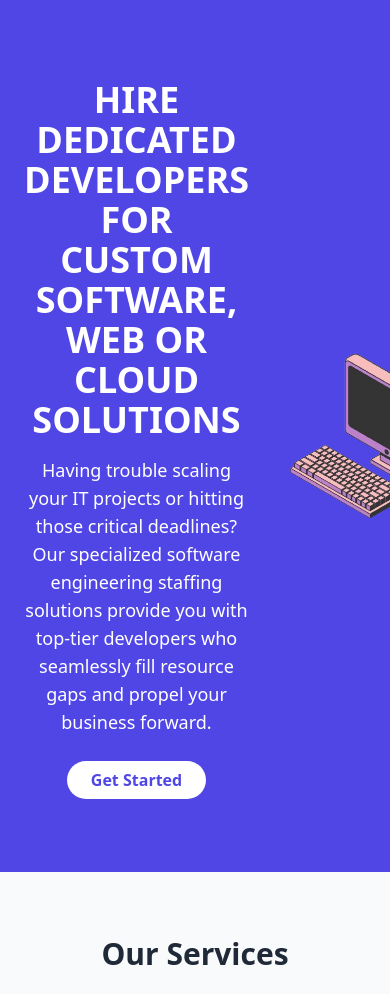
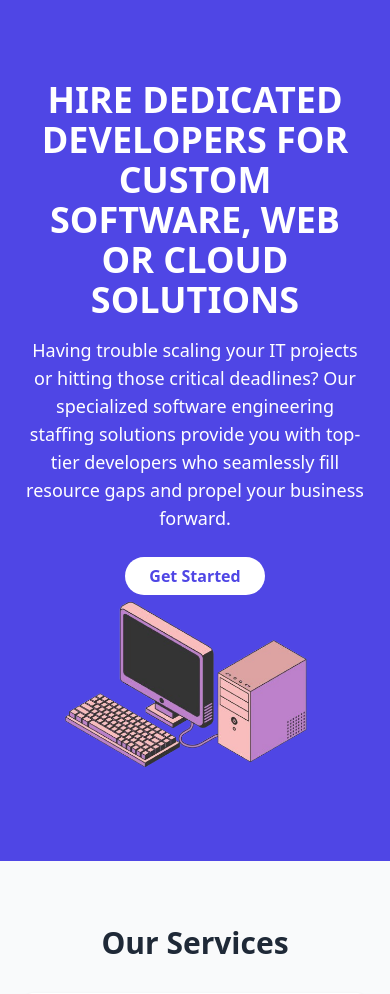
Before and after one commit to ashrafulislambd/Softimine, a Django app: page / in a window 390 px wide; the page is wider, and only the part inside the window is pictured. Shown: the part 64-1058 px from the top of that part. Run offline with Django 5.2, Linux system fonts and the light colour scheme.

Commit message:
Responsiveness fixed

```diff
--- a/core/templates/core/landing_page.html
+++ b/core/templates/core/landing_page.html
@@ -31,7 +31,7 @@
 
   <!-- Hero Section -->
   <section class="bg-indigo-600 text-white py-20">
-    <div class="container mx-auto px-6 text-center flex items-center">
+    <div class="container mx-auto px-6 text-center flex flex-col md:flex-row items-center">
       <div>
         <h2 class="text-4xl font-bold mb-4 uppercase">Hire Dedicated Developers For Custom Software, Web or Cloud Solutions</h2>
         <p class="text-lg mb-8">Having trouble scaling your IT projects or hitting those critical deadlines? Our specialized software engineering staffing solutions provide you with top-tier developers who seamlessly fill resource gaps and propel your business forward.</p>
```
